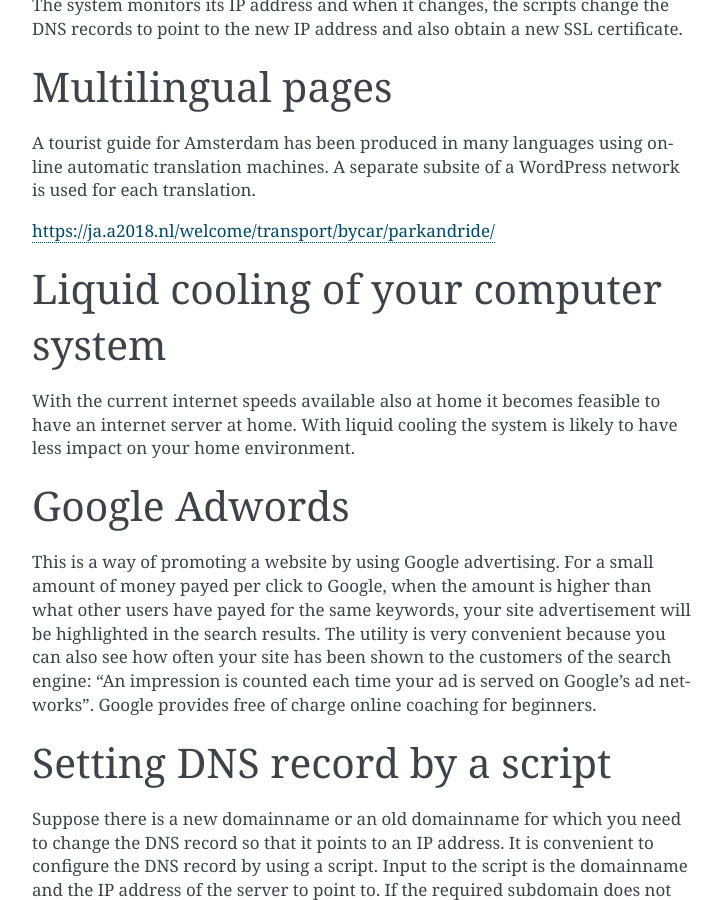
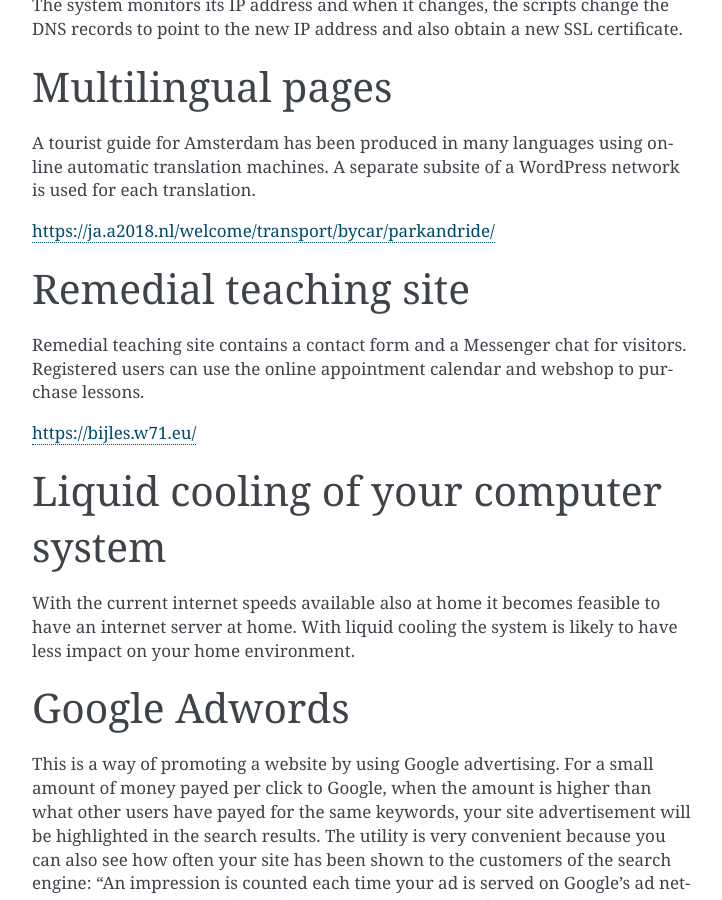
Before and after one commit to kresimir71/gigs, a Sphinx documentation site: the page built from docs/gigs.rst, in a window 1280 px wide and 900 px high, scrolled down 2424 px. Shown: the whole window, without its empty margins (388-1110 px from the left). Built offline with Sphinx 7.4.7, drawn with Linux system fonts in a browser that asks for light colours; some of the changed text lies outside the part shown.

Commit message:
20190325

```diff
--- a/docs/gigs.rst
+++ b/docs/gigs.rst
@@ -93,6 +93,13 @@ Multilingual pages
 A tourist guide for Amsterdam has been produced in many languages using online automatic translation machines. A separate subsite of a WordPress network is used for each translation.
 
 https://ja.a2018.nl/welcome/transport/bycar/parkandride/
+
+Remedial teaching site
+#############################################################
+
+Remedial teaching site contains a contact form and a Messenger chat for visitors. Registered users can use the online appointment calendar and webshop to purchase lessons.
+
+https://bijles.w71.eu/
 
 Liquid cooling of your computer system
 #############################################################
```
